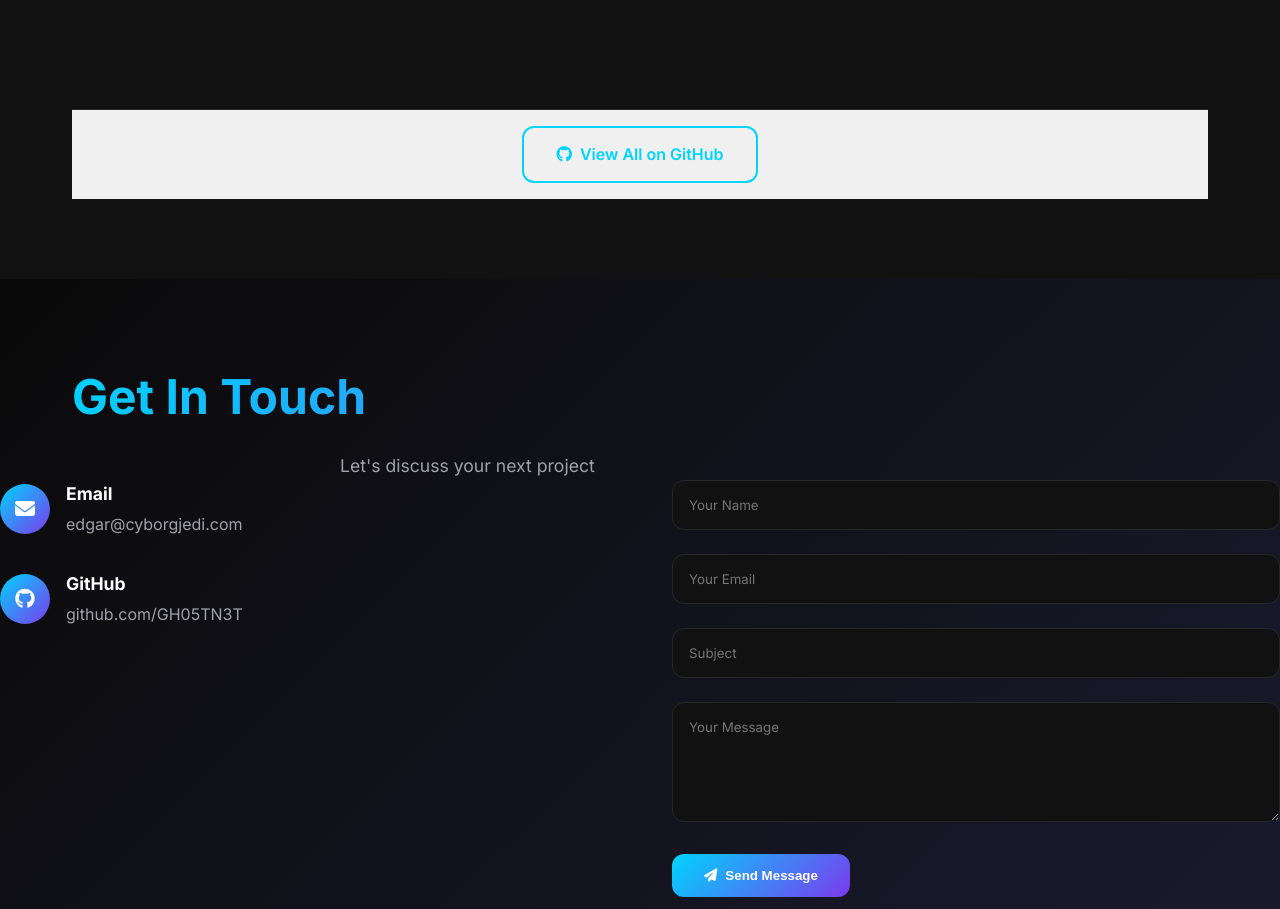
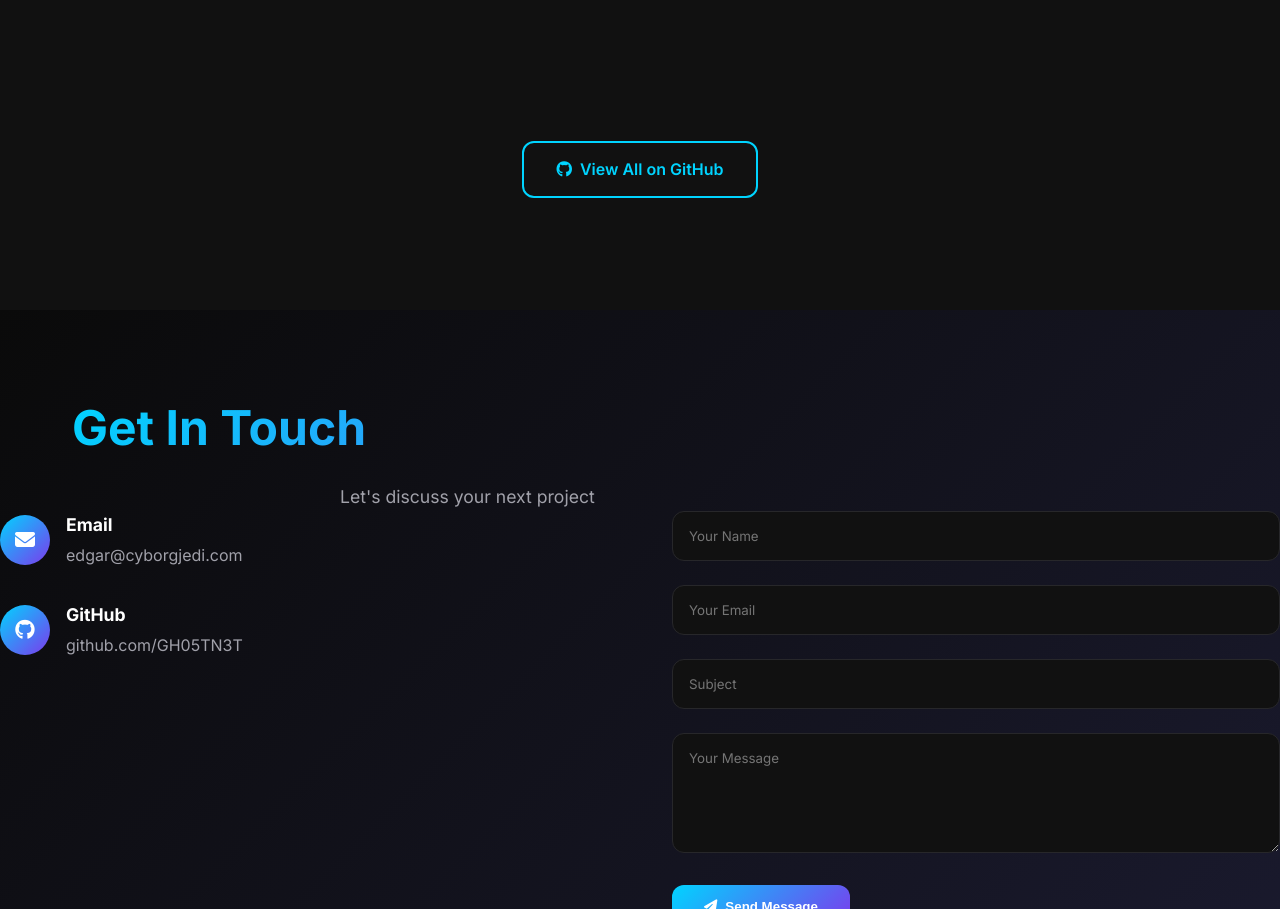
Before and after one commit to GH05TN3T/ghostnet-site, a plain HTML site: page index.html in a window 1280 px wide. Shown: the part 2331-3240 px from the top of the page. Drawn offline with Linux system fonts and the light colour scheme.

Commit message:
Fix projects footer styling - remove light gray background

```diff
--- a/styles.css
+++ b/styles.css
@@ -582,9 +582,9 @@ section {
 
 .projects-footer {
     text-align: center;
-    background-color: #f0f0f0;
-    padding: 1rem;
-    border-top: 1px solid var(--border-color);
+    background: transparent;
+    padding: 2rem 0;
+    margin-top: 2rem;
 }
 
 /* Testimonials Section */
```
